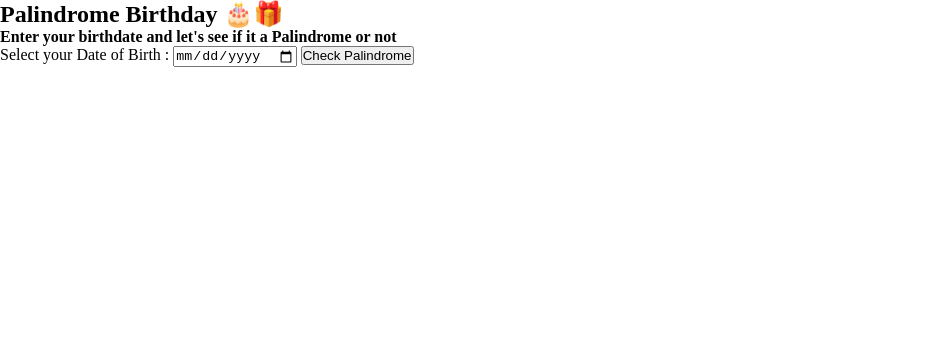
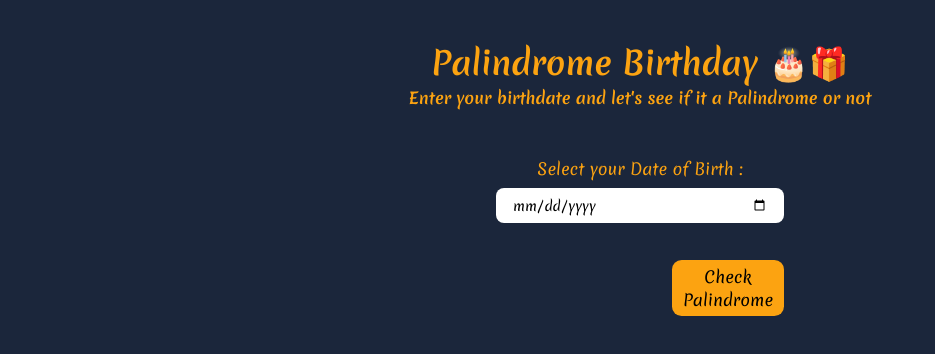
Before and after one commit to pavan6115/palindromeBirthday, a plain HTML site: page index.html in a window 1280 px wide. Shown: the whole page, without its empty margins (0-935 px from the left). Drawn offline with Linux system fonts and the light colour scheme.

Commit message:
style:styled all compoenents

```diff
--- a/style.css
+++ b/style.css
@@ -1,4 +1,74 @@
+@import url('https://fonts.googleapis.com/css2?family=Merienda:wght@400;700&display=swap');
+
 * {
     margin : 0;
     padding: 0;
+    font-family: 'Merienda', cursive;
 }
+
+*:focus {
+    outline:none;
+}
+
+:root {
+    --primary-color: #1b263b;
+    --secondary-color: #fca311;
+}
+
+body {
+    background-color: var(--primary-color);
+}
+
+.header {
+    text-align: center;
+    margin: 2.5rem;
+    color: var(--secondary-color)
+}
+
+h1 {
+    font-size: 2rem;
+}
+
+label, button {
+    display: block;
+}
+
+.container {
+    text-align: center;
+    width: 100%;
+    color: var(--secondary-color);
+    margin: 3rem 0rem;
+}
+
+.bDate-label {
+    margin: .5rem;
+}
+
+#bDate {
+    height: 1.8rem;
+    width: 20%;
+    padding: 0.2rem 1rem;
+    margin-bottom: 1.3rem;
+    border: none;
+    border-radius: .5rem;
+}
+
+.checkPalindrome {
+    margin: 1rem 42rem;
+    border: none;
+    border-radius: .6rem;
+    height: 3.5rem;
+    width: 7rem;
+    background-color: var(--secondary-color);
+    font-size: 1rem;
+}
+
+.checkPalindrome:hover {
+    color: white;
+}
+
+.outputMsg {
+    margin: 2.2rem 27rem;
+    width: 40%;
+
+}
```
